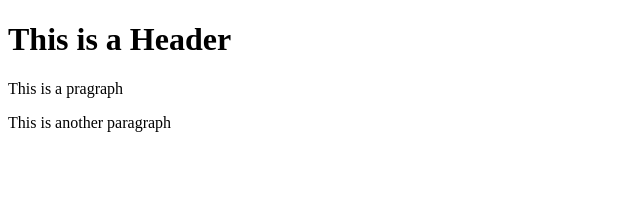
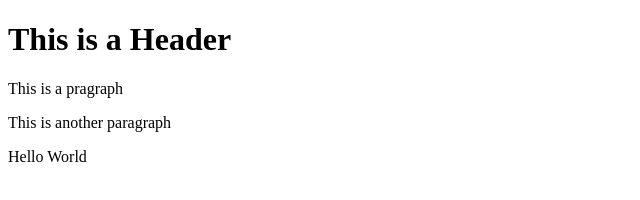
Before and after one commit to Charmonson/git-test, a website: page index.html in a window 1280 px wide. Shown: the whole page, without its empty margins (0-640 px from the left). Drawn offline with Linux system fonts and the light colour scheme.

```diff
--- a/index.html
+++ b/index.html
@@ -4,5 +4,6 @@
         <h1>This is a Header</h1>
         <p>This is a pragraph</p>
         <p>This is another paragraph</p>
+        <p>Hello World </p>
     </body>
 </html>
```
Also changed, not shown: package.json (+8 -3 lines), 1 other file.
